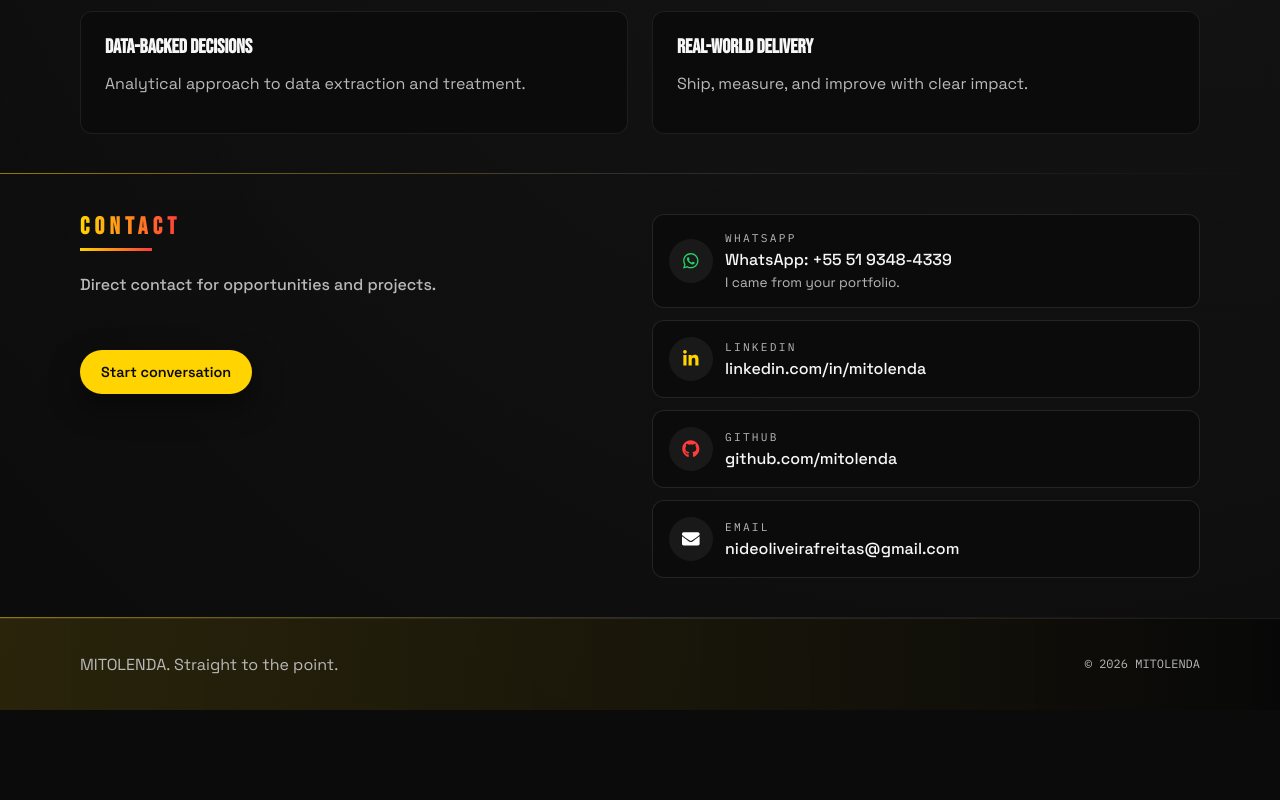
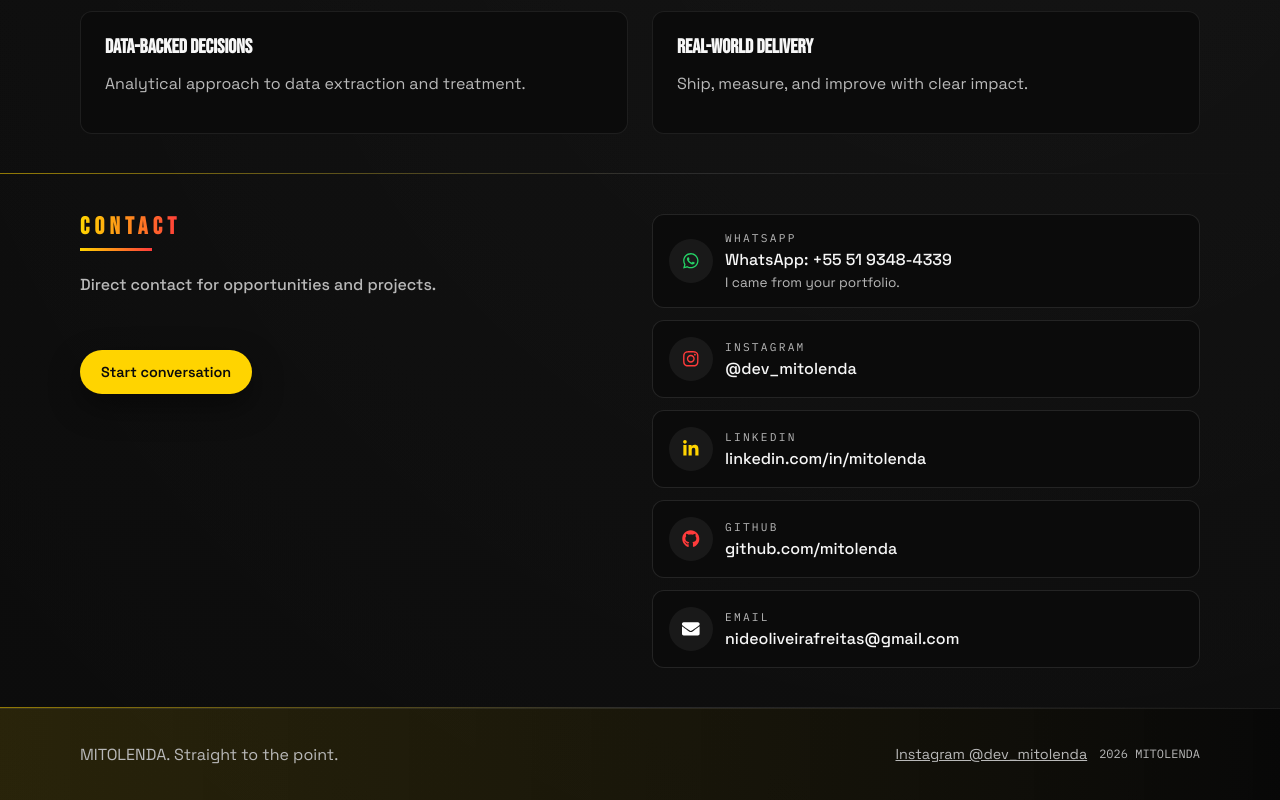
Before and after one commit to Mit0lenda/PortFolio, a React (Vite) app: page / in a window 1280 px wide. Shown: the part 4775-5575 px from the top of the page. Before the commit the page ends 5485 px from the top, so only its background shows below. Built offline with nearby package versions, Linux system fonts and the light colour scheme.

Commit message:
feat: Add Instagram link to footer and contact sections, update styles for footer actions

```diff
--- a/src/components/layout/Footer.tsx
+++ b/src/components/layout/Footer.tsx
@@ -1,5 +1,6 @@
 import React from "react";
 import { useCopy } from "../../lib/useCopy";
+import { site } from "../../lib/site";
 
 export const Footer: React.FC = () => {
   const copy = useCopy();
@@ -8,7 +9,17 @@ export const Footer: React.FC = () => {
     <footer className="site-footer">
       <div className="container footer-content">
         <p className="footer-note">{copy.footer.note}</p>
-        <p className="footer-meta">© {new Date().getFullYear()} {copy.brand.name}</p>
+        <div className="footer-actions">
+          <a
+            href={site.instagram}
+            className="text-link"
+            target="_blank"
+            rel="noreferrer noopener"
+          >
+            Instagram @dev_mitolenda
+          </a>
+          <p className="footer-meta">{new Date().getFullYear()} {copy.brand.name}</p>
+        </div>
       </div>
     </footer>
   );
--- a/src/components/sections/ContactSection.tsx
+++ b/src/components/sections/ContactSection.tsx
@@ -1,5 +1,5 @@
 import React from "react";
-import { FaEnvelope, FaGithub, FaLinkedinIn, FaWhatsapp } from "react-icons/fa";
+import { FaEnvelope, FaGithub, FaInstagram, FaLinkedinIn, FaWhatsapp } from "react-icons/fa";
 import { useCopy } from "../../lib/useCopy";
 import { useScrollReveal } from "../../lib/useScrollReveal";
 import { SectionHeader } from "../ui/SectionHeader";
@@ -25,6 +25,11 @@ const contactStyles = {
     icon: FaWhatsapp,
     hoverBg: "rgba(37, 211, 102, 0.18)",
     accent: "rgba(37, 211, 102, 1)",
+  },
+  Instagram: {
+    icon: FaInstagram,
+    hoverBg: "rgba(255, 59, 59, 0.16)",
+    accent: "rgba(255, 59, 59, 1)",
   },
 };
 
--- a/src/content/copy.en.ts
+++ b/src/content/copy.en.ts
@@ -182,6 +182,7 @@ export const copyEn: Copy = {
         value: "WhatsApp: +55 51 9348-4339 · I came from your portfolio.",
         href: "https://wa.me/555193484339?text=I%20came%20from%20your%20portfolio%20and%20would%20like%20to%20talk.",
       },
+      { label: "Instagram", value: "@dev_mitolenda", href: site.instagram },
       { label: "LinkedIn", value: "linkedin.com/in/mitolenda", href: site.linkedin },
       { label: "GitHub", value: "github.com/mitolenda", href: site.github },
       { label: "Email", value: site.email, href: `mailto:${site.email}` },
--- a/src/content/copy.pt.ts
+++ b/src/content/copy.pt.ts
@@ -178,6 +178,7 @@ export const copyPt: Copy = {
         value: "WhatsApp: +55 51 9348-4339 · Vim pelo seu portfolio.",
         href: "https://wa.me/555193484339?text=Vim%20pelo%20seu%20portfolio%20e%20gostaria%20de%20conversar.",
       },
+      { label: "Instagram", value: "@dev_mitolenda", href: site.instagram },
       { label: "LinkedIn", value: "linkedin.com/in/mitolenda", href: site.linkedin },
       { label: "GitHub", value: "github.com/mitolenda", href: site.github },
       { label: "Email", value: site.email, href: `mailto:${site.email}` },
--- a/src/lib/site.ts
+++ b/src/lib/site.ts
@@ -5,5 +5,6 @@ export const site = {
   email: "nideoliveirafreitas@gmail.com",
   linkedin: "https://www.linkedin.com/in/mitolenda",
   github: "https://github.com/mitolenda",
+  instagram: "https://instagram.com/dev_mitolenda",
   ogImage: "/og/og-default.svg",
 };
--- a/src/styles/globals.css
+++ b/src/styles/globals.css
@@ -1279,6 +1279,12 @@ button {
   gap: var(--space-3);
 }
 
+.footer-actions {
+  display: flex;
+  align-items: center;
+  gap: var(--space-3);
+}
+
 .footer-note {
   margin: 0;
 }
@@ -1725,6 +1731,11 @@ button {
     gap: var(--space-2);
   }
 
+  .footer-actions {
+    flex-direction: column;
+    gap: var(--space-2);
+  }
+
   .footer-note,
   .footer-meta {
     font-size: 0.75rem;
```
